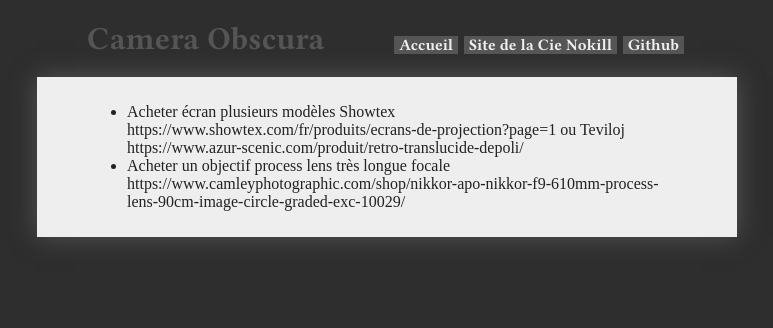
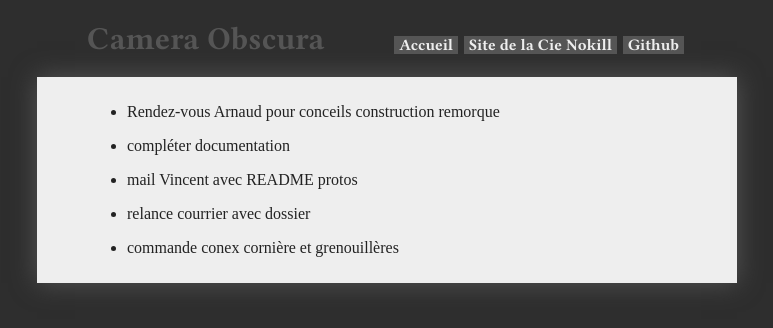
Before and after one commit to virginienokill/camera-obscura, a Jekyll site: the page built from contenu/todo.md, in a window 1280 px wide. Shown: the top 328 px of the page, without its empty margins (253-1026 px from the left). Built offline with Jekyll 4.4.1, drawn with Linux system fonts in a browser that asks for light colours; nearby versions of some CDN libraries; some web fonts are replaced; our own code applies the rules of GitHub Pages for plain Markdown files; a script that is not in the unit is left out; the repository's description, which GitHub fills in, is left out.

Commit message:
Update todo.md

```diff
--- a/contenu/todo.md
+++ b/contenu/todo.md
@@ -1,2 +1,9 @@
-- Acheter écran plusieurs modèles Showtex https://www.showtex.com/fr/produits/ecrans-de-projection?page=1 ou Teviloj https://www.azur-scenic.com/produit/retro-translucide-depoli/
-- Acheter un objectif process lens très longue focale https://www.camleyphotographic.com/shop/nikkor-apo-nikkor-f9-610mm-process-lens-90cm-image-circle-graded-exc-10029/
+- Rendez-vous Arnaud pour conceils construction remorque
+
+- compléter documentation
+
+- mail Vincent avec README protos
+
+- relance courrier avec dossier
+
+- commande conex cornière et grenouillères
```
